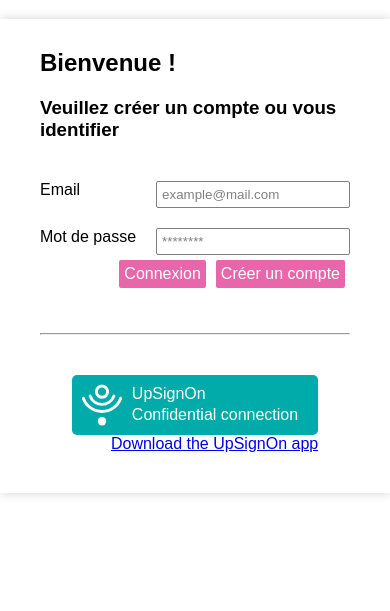
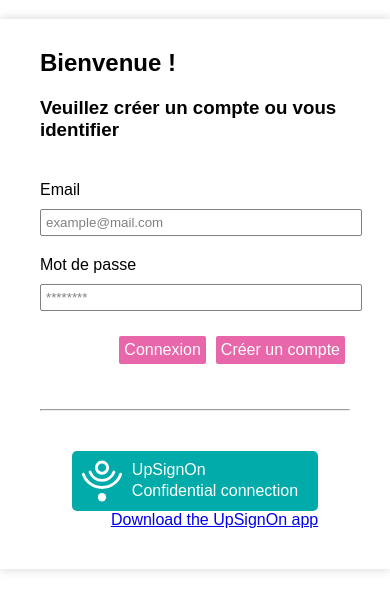
Before and after one commit to UpSignOn/demo, a website: page public/monptitshop.html in a window 390 px wide. Shown: the part 157-768 px from the top of the page. Drawn offline with Linux system fonts and the light colour scheme; no server answers.

```diff
--- a/public/monptitshop.html
+++ b/public/monptitshop.html
@@ -42,15 +42,15 @@
 
     #creation #classicForm {
       margin: 40px 0 0 0;
-      display: grid;
-      grid-gap: 20px;
-      grid-template-columns: auto 1fr;
     }
 
     #creation #classicForm .input {
       border: 1px solid grey;
       border-radius: 2px;
       padding: 5px;
+      margin-bottom: 20px;
+      margin-top: 10px;
+      width: 100%;
       cursor: pointer;
       color: black;
     }
```
Also changed, not shown: public/raoul.html (+3 -3 lines).
